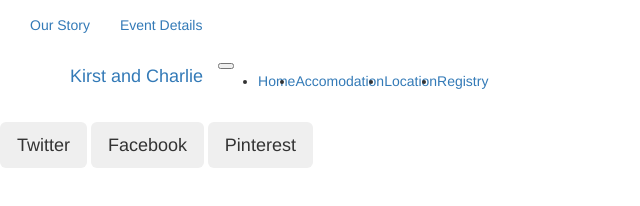
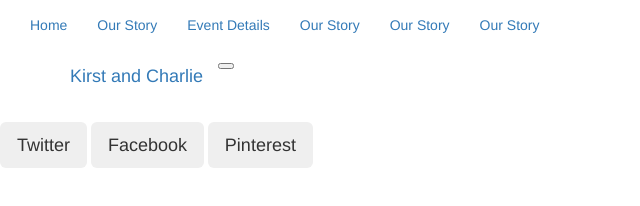
Before and after one commit to kirstandcharlie/kirstandcharlie.github.io, a plain HTML site: page index.html in a window 1280 px wide. Shown: the whole page, without its empty margins (0-640 px from the left). Drawn offline with Linux system fonts and the light colour scheme.

Commit message:
fix fix weird text

```diff
--- a/index.html
+++ b/index.html
@@ -12,8 +12,13 @@
 <body>
   <div class="collapse navbar-collapse">
   <ul class="nav navbar-nav navbar-middle">
-      <li><a href="#buzz">Our Story</a></li>
-      <li><a href="#mission">Event Details</a></li>
+    <li><a href="#Home">Home</a></li>
+      <li><a href="#OurStory">Our Story</a></li>
+      <li><a href="#EventDetails">Event Details</a></li>
+      <li><a href="#Accomodation">Our Story</a></li>
+      <li><a href="#Location">Our Story</a></li>
+      <li><a href="#Registry">Our Story</a></li>
+
     </ul>
     </div>
   </div>
@@ -28,18 +33,6 @@
   </button>
   <div class="collapse navbar-collapse" id="navbarNav">
     <ul class="navbar-nav">
-      <li class="nav-item active">
-        <a class="nav-link" href="#">Home <span class="sr-only">(current)</span></a>
-      </li>
-      <li class="nav-item">
-        <a class="nav-link" href="#">Accomodation</a>
-      </li>
-      <li class="nav-item">
-        <a class="nav-link" href="#">Location</a>
-      </li>
-      <li class="nav-item">
-        <a class="nav-link disabled" href="#">Registry</a>
-      </li>
     </ul>
   </div>
 </div>
```
